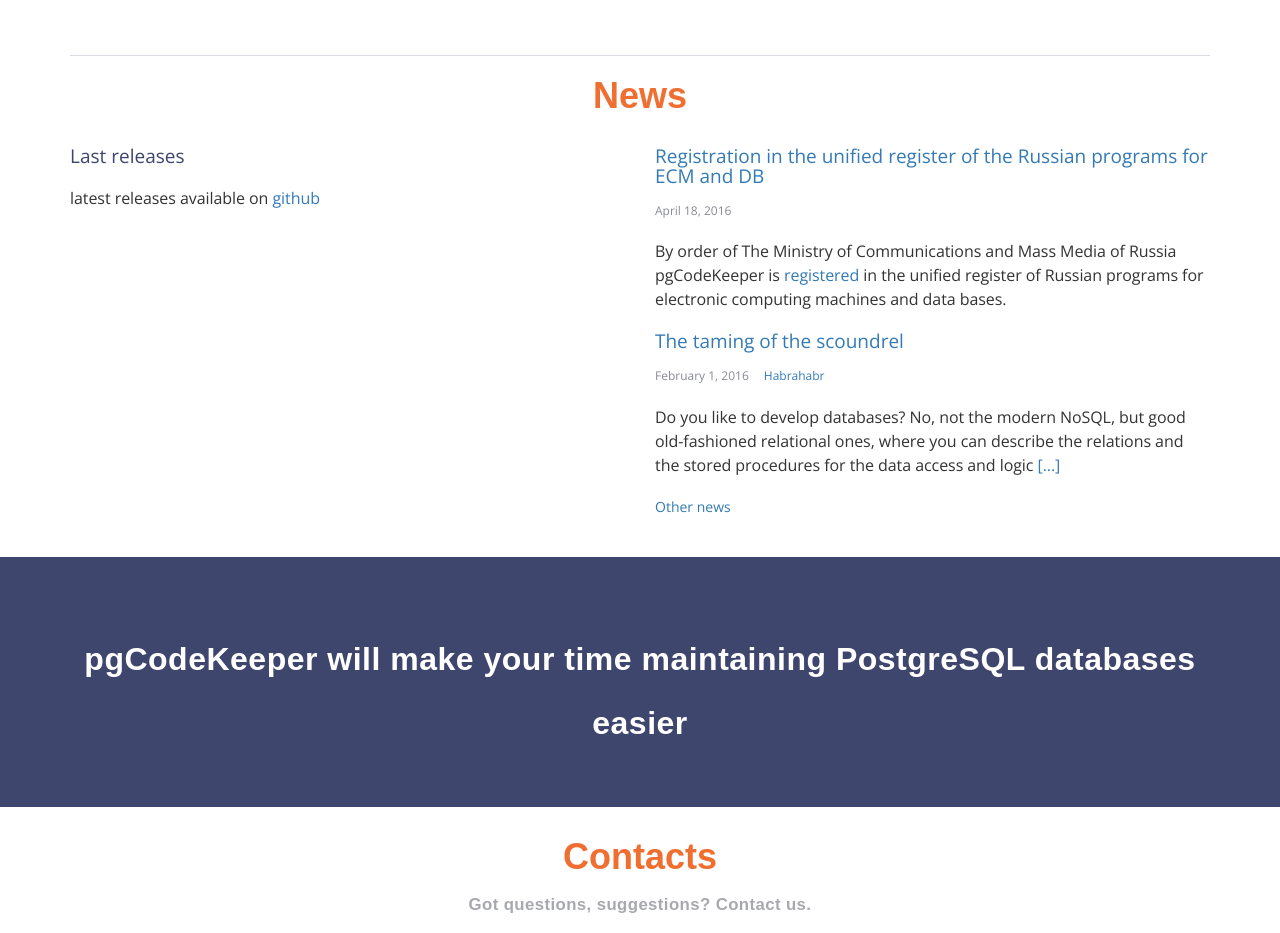
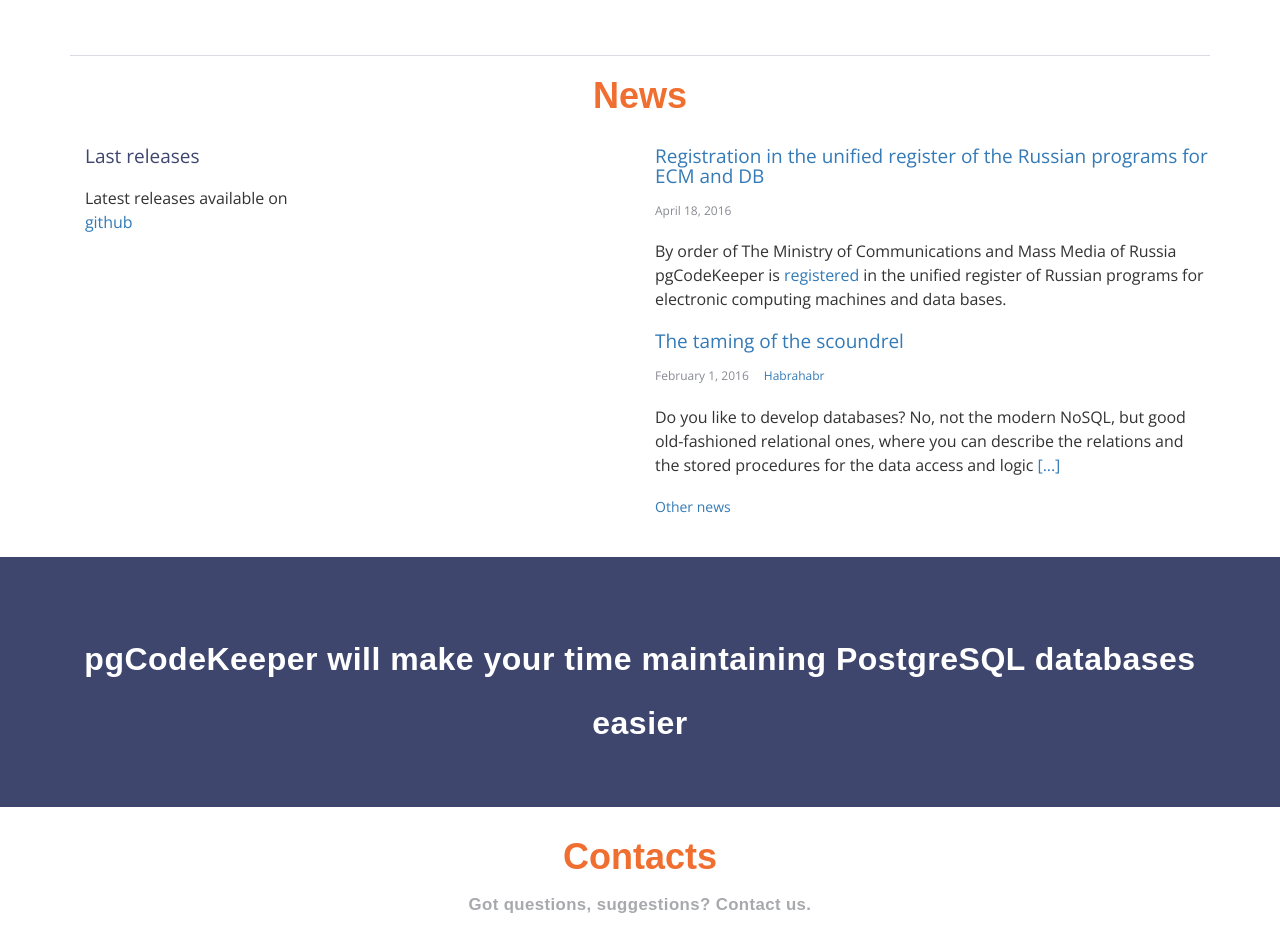
Before and after one commit to pgcodekeeper/pgcodekeeper.github.io, a plain HTML site: page index.html in a window 1280 px wide. Shown: the part 2520-3453 px from the top of the page. Drawn offline with nearby package versions, Linux system fonts and the light colour scheme; a web font is replaced by a local one.

```diff
--- a/index.html
+++ b/index.html
@@ -237,8 +237,10 @@
       <div class="row">
 
         <div class="col-sm-6 col-lg-6">
-          <h4 class="anchor" name="pgCodeKeeper-latest" id="pgCodeKeeper-7.0.0">Last releases</h4>
-          <p class="short-article"> latest releases available on <a href="https://github.com/pgcodekeeper/pgcodekeeper/releases">github</p>
+        <div class="col-sm-6 col-lg-6">
+          <h4 class="anchor" name="pgCodeKeeper-latest" id="pgCodeKeeper-latest">Last releases</h4>
+          <p class="short-article"> Latest releases available on <a href="https://github.com/pgcodekeeper/pgcodekeeper/releases">github</a></p>
+        </div>
         </div>
 
         <div class="col-sm-6 col-lg-6">
```
Also changed, not shown: news.html (+3 -1 lines).
